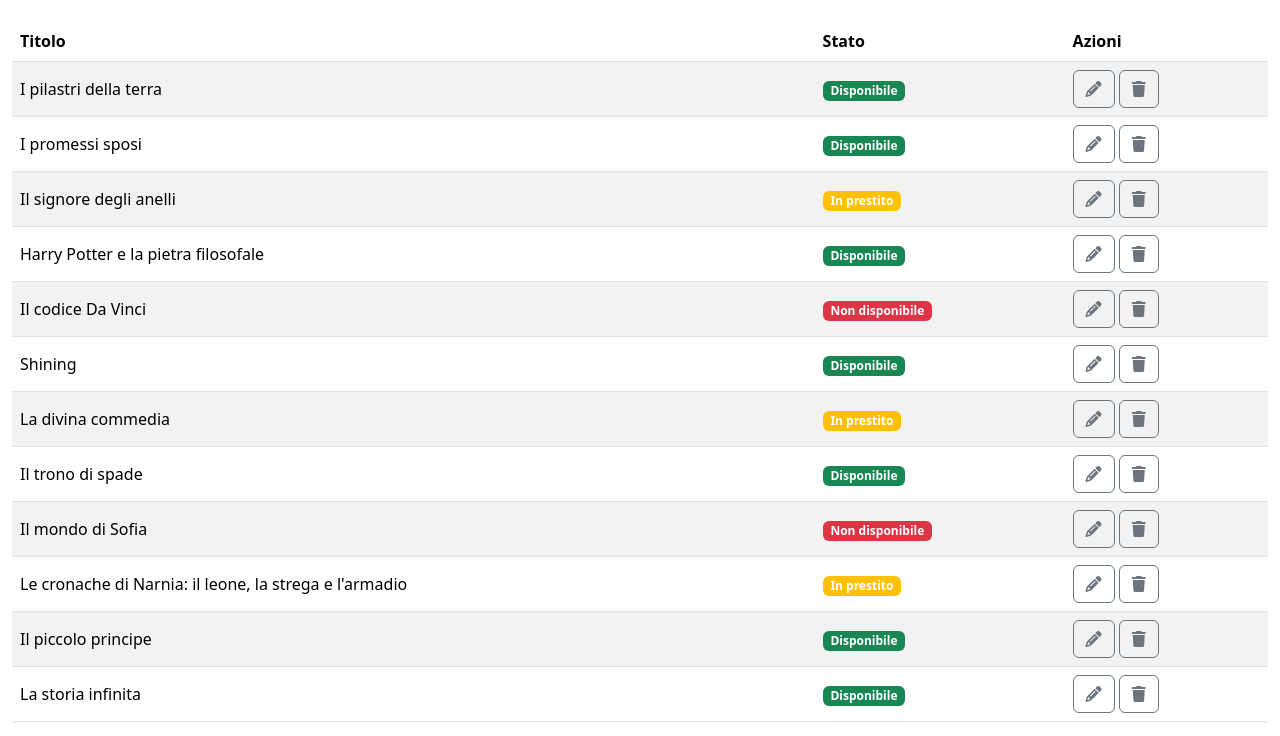
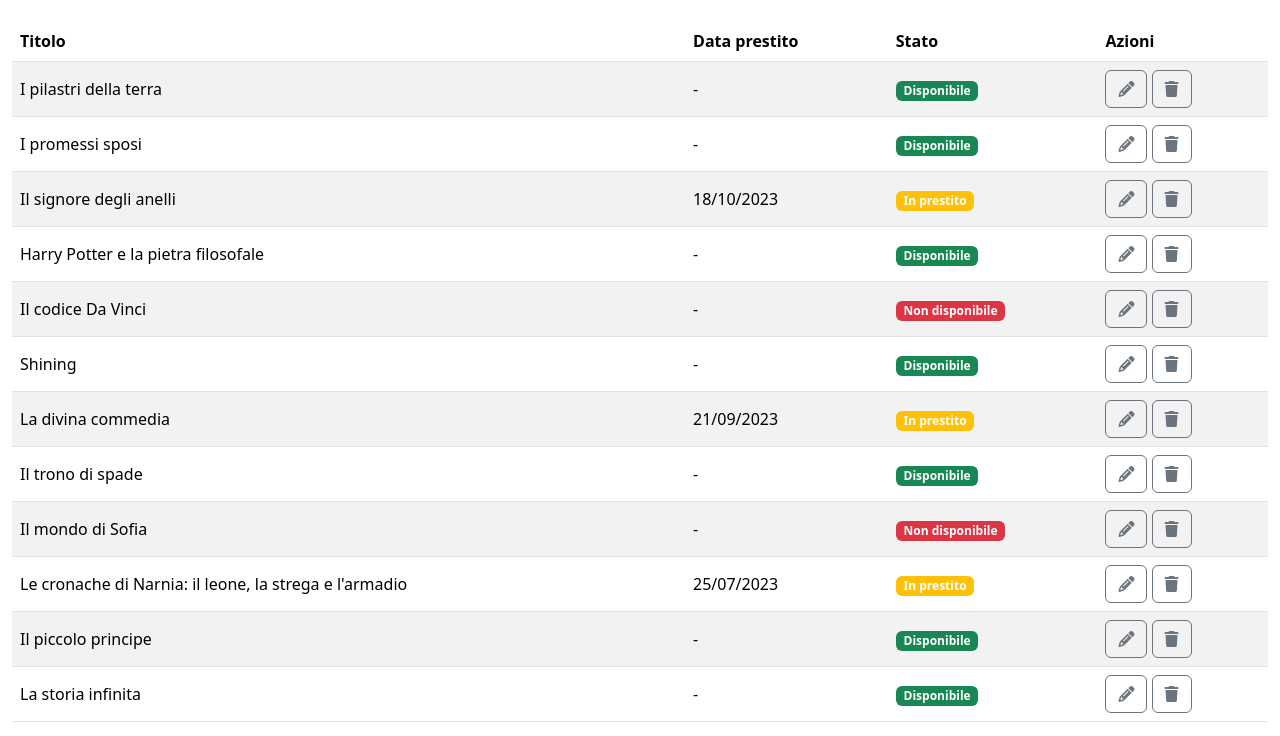
Before and after one commit to davide-delgiudice/html-css-bootstrap-dashboard, a plain HTML site: page index.html in a window 1280 px wide. Shown: the part 189-925 px from the top of the page. Drawn offline with nearby package versions, Linux system fonts and the light colour scheme.

Commit message:
[UPD] add table tr-td for tablet and desktop

```diff
--- a/index.html
+++ b/index.html
@@ -68,6 +68,7 @@
                         <thead>
                             <tr>
                                 <th scope="col">Titolo</th>
+                                <th scope="col" class="d-none d-md-table-cell">Data prestito</th>
                                 <th scope="col">Stato</th>
                                 <th scope="col">Azioni</th>
                             </tr>
@@ -76,6 +77,7 @@
                         <tbody class="align-middle">
                             <tr>
                                 <td>I pilastri della terra</td>
+                                <td class="d-none d-md-table-cell">-</td>
                                 <td>
                                     <div class="badge text-bg-success">
                                         Disponibile
@@ -88,6 +90,7 @@
                             </tr>
                             <tr>
                                 <td>I promessi sposi</td>
+                                <td class="d-none d-md-table-cell">-</td>
                                 <td>
                                     <div class="badge text-bg-success">
                                         Disponibile
@@ -100,6 +103,7 @@
                             </tr>
                             <tr>
                                 <td>Il signore degli anelli</td>
+                                <td class="d-none d-md-table-cell">18/10/2023</td>
                                 <td>
                                     <div class="badge text-bg-warning text-white">
                                         In prestito
@@ -112,6 +116,7 @@
                             </tr>
                             <tr>
                                 <td>Harry Potter e la pietra filosofale</td>
+                                <td class="d-none d-md-table-cell">-</td>
                                 <td>
                                     <div class="badge text-bg-success">
                                         Disponibile
@@ -124,6 +129,7 @@
                             </tr>
                             <tr>
                                 <td>Il codice Da Vinci</td>
+                                <td class="d-none d-md-table-cell">-</td>
                                 <td>
                                     <div class="badge text-bg-danger">
                                         Non disponibile
@@ -136,6 +142,7 @@
                             </tr>
                             <tr>
                                 <td>Shining</td>
+                                <td class="d-none d-md-table-cell">-</td>
                                 <td>
                                     <div class="badge text-bg-success">
                                         Disponibile
@@ -148,6 +155,7 @@
                             </tr>
                             <tr>
                                 <td>La divina commedia</td>
+                                <td class="d-none d-md-table-cell">21/09/2023</td>
                                 <td>
                                     <div class="badge text-bg-warning text-white">
                                         In prestito
@@ -160,6 +168,7 @@
                             </tr>
                             <tr>
                                 <td>Il trono di spade</td>
+                                <td class="d-none d-md-table-cell">-</td>
                                 <td>
                                     <div class="badge text-bg-success">
                                         Disponibile
@@ -172,6 +181,7 @@
                             </tr>
                             <tr>
                                 <td>Il mondo di Sofia</td>
+                                <td class="d-none d-md-table-cell">-</td>
                                 <td>
                                     <div class="badge text-bg-danger">
                                         Non disponibile
@@ -184,6 +194,7 @@
                             </tr>
                             <tr>
                                 <td>Le cronache di Narnia: il leone, la strega e l'armadio</td>
+                                <td class="d-none d-md-table-cell">25/07/2023</td>
                                 <td>
                                     <div class="badge text-bg-warning text-white">
                                         In prestito
@@ -196,6 +207,7 @@
                             </tr>
                             <tr>
                                 <td>Il piccolo principe</td>
+                                <td class="d-none d-md-table-cell">-</td>
                                 <td>
                                     <div class="badge text-bg-success">
                                         Disponibile
@@ -208,6 +220,7 @@
                             </tr>
                             <tr>
                                 <td>La storia infinita</td>
+                                <td class="d-none d-md-table-cell">-</td>
                                 <td>
                                     <div class="badge text-bg-success">
                                         Disponibile
```
